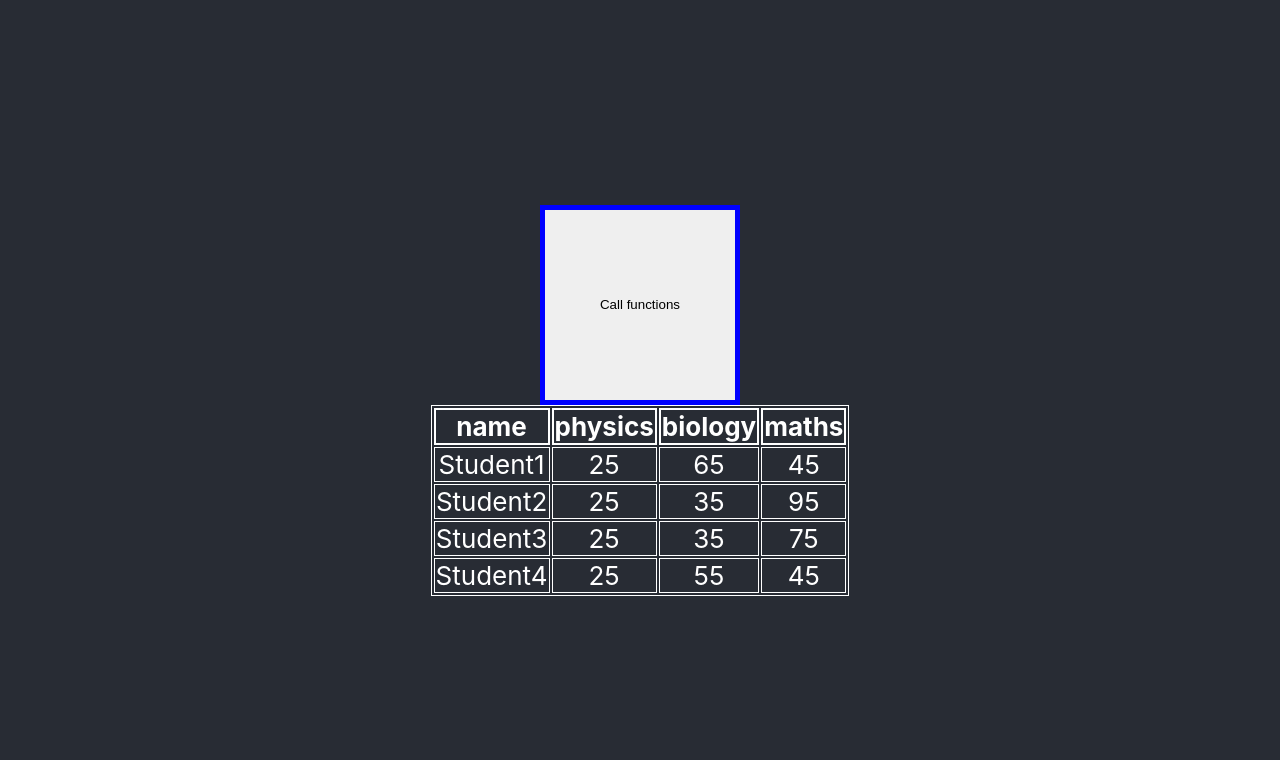
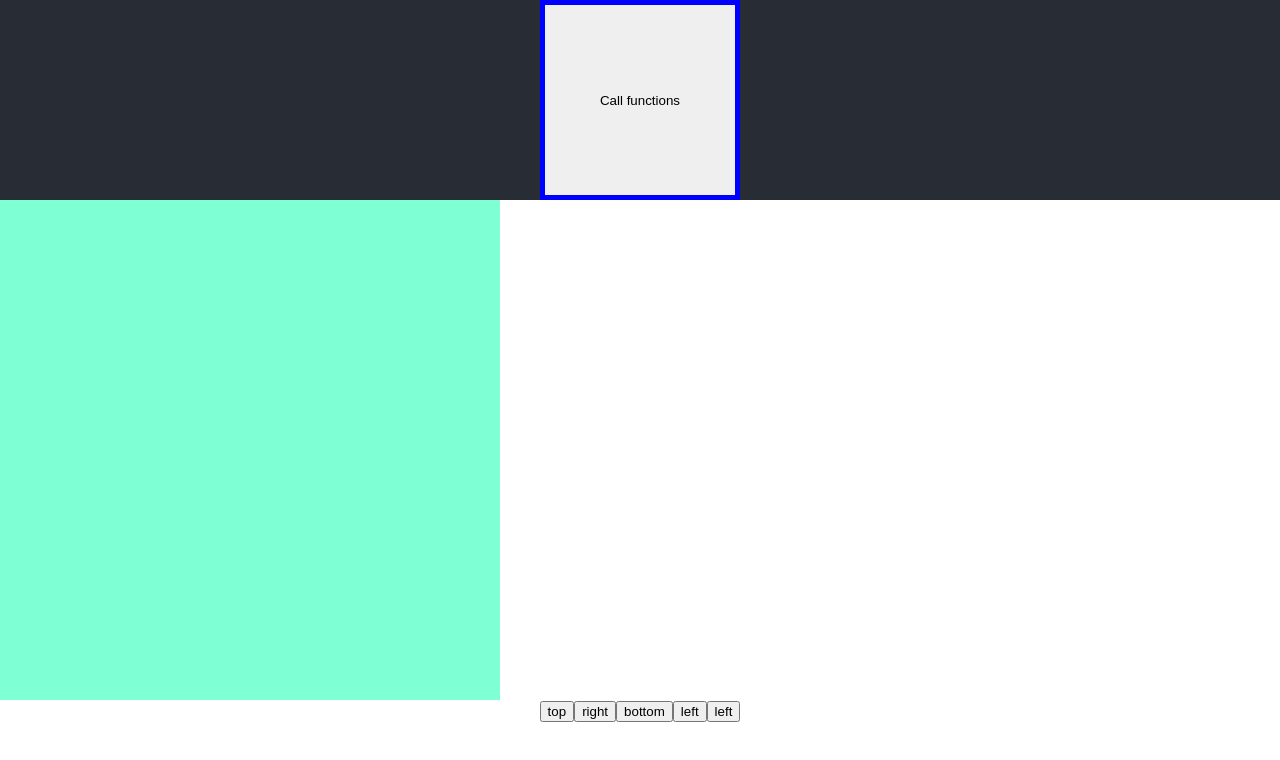
Before and after one commit to meetanshi089/react_learning, a React (Create React App) app: page / in a window 1280 px wide. Shown: the top 760 px of the page. Built offline with nearby package versions, Linux system fonts and the light colour scheme.

Commit message:
second commit-interconnected functional programming

```diff
--- a/package.json
+++ b/package.json
@@ -3,6 +3,10 @@
   "version": "0.1.0",
   "private": true,
   "dependencies": {
+    "@emotion/react": "^11.14.0",
+    "@emotion/styled": "^11.14.0",
+    "@mui/material": "^7.1.0",
+    "@mui/styled-engine-sc": "^7.1.0",
     "@testing-library/dom": "^10.4.0",
     "@testing-library/jest-dom": "^6.6.3",
     "@testing-library/react": "^16.3.0",
@@ -10,6 +14,7 @@
     "react": "^19.1.0",
     "react-dom": "^19.1.0",
     "react-scripts": "5.0.1",
+    "styled-components": "^6.1.18",
     "web-vitals": "^2.1.4"
   },
   "scripts": {
--- a/src/App.css
+++ b/src/App.css
@@ -15,7 +15,7 @@
 
 .App-header {
   background-color: #282c34;
-  min-height: 100vh;
+  min-height: 20vh;
   display: flex;
   flex-direction: column;
   align-items: center;
--- a/src/App.js
+++ b/src/App.js
@@ -2,6 +2,9 @@
 import "./App.css";
 import Learning from "./Learning";
 import StudentsData from "./StudentsData";
+import Practice from "./Practice";
+//import Buttons from "./Buttons";
+import SimplePaper from "./SimplePaper";
 
 function App() {
   //what is component?
@@ -120,13 +123,16 @@ function App() {
             Call functions{" "}
           </button>
           {/* <Learning /> */}
-          <StudentsData data={studentsData} />
+          {/*<StudentsData data={studentsData} />*/}
+          {/*<Practice />*/}
         </div>
         <div>
           {/* <Greetings /> */}
           {/* <Lesson status="Done" /> */}
         </div>
       </header>
+      <SimplePaper />
+      {/*<Buttons />*/}
     </div>
   );
   function Greetings() {
--- /dev/null
+++ b/src/Buttons.js
@@ -0,0 +1,44 @@
+import React, { useState } from "react";
+import Stack from "@mui/material/Stack";
+import Button from "@mui/material/Button";
+import ButtonGroup from "@mui/material/ButtonGroup";
+import SimplePopper from "./SimplePopper";
+
+const Buttons = () => {
+  return (
+    /*<Stack spacing={2} direction="row">
+      <Button variant="text" size="small" color="primary">
+        Button1
+      </Button>
+      <Button variant="contained">Button2</Button>
+      <Button variant="outlined">Button3</Button>
+      <Button href="#" target="_blank" variant="contained">
+        Link
+      </Button>
+      <Button
+        variant="outlined"
+        size="large"
+        color="secondary"
+        endIcon
+        onClick={() => alert("Button clicked!")}
+      >
+        Click
+      </Button>
+    </Stack>*/
+    <div>
+      {/*<SendIcon />*/}
+      <ButtonGroup variant="outlined" aria-label="Basic button group">
+        <Button>One</Button>
+        <Button>Two</Button>
+        <Button>Three</Button>
+      </ButtonGroup>
+      <ButtonGroup variant="text" aria-label="Basic button group">
+        <Button>One</Button>
+        <Button>Two</Button>
+        <Button>Three</Button>
+      </ButtonGroup>
+      <SimplePopper />
+    </div>
+  );
+};
+export default Buttons;
--- a/src/Learning.js
+++ b/src/Learning.js
@@ -32,7 +32,7 @@ const Learning = () => {
     if (state === 19) {
       setStyle({ ...style, backgroundColor: "green", borderRadius: "14px" });
     }
-    console.log("compomnent rendered");
+    console.log("component rendered");
   }, [state]);
 
   return (
--- /dev/null
+++ b/src/Practice.js
@@ -0,0 +1,35 @@
+import React, { useState, useEffect } from "react";
+const Practice = () => {
+  const state = useState(0);
+  const [count, setCount] = state;
+  const [text, setText] = useState("Practice component called.");
+  const [style, setStyle] = useState({
+    backgroundColor: "teal",
+    border: "2px double black",
+    borderRadius: "2px",
+  });
+  const onClick = () => {
+    setCount(count + 1);
+  };
+  useEffect(() => {
+    if (count === 3) {
+      setStyle({ ...style, backgroundColor: "blue", borderRadius: "6px" });
+    }
+    if (count === 3) {
+      setStyle({ ...style, backgroundColor: "blue", borderRadius: "6px" });
+    }
+  }, [count]);
+
+  return (
+    <div style={style}>
+      <div
+        style={{ height: "100px", width: "600px", color: "black" }}
+        onClick={onClick}
+      >
+        {text}
+      </div>
+    </div>
+  );
+};
+
+export default Practice;
--- /dev/null
+++ b/src/SimplePaper.css
@@ -0,0 +1,6 @@
+.simple-paper-custom {
+  position: relative;
+  width: 500px;
+  height: 500px;
+  background-color: aquamarine;
+}
--- /dev/null
+++ b/src/SimplePaper.js
@@ -0,0 +1,37 @@
+import { blue } from "@mui/material/colors";
+import Paper from "@mui/material/Paper";
+import Buttons from "./Buttons";
+import SimplePopper from "./SimplePopper";
+import "./SimplePaper.css";
+import { useEffect, useState } from "react";
+
+function SimplePaper() {
+  const [directions, setDirections] = useState({
+    top: 10,
+    right: 10,
+    bottom: 10,
+    left: 10,
+  });
+  const [btnText, setBtnText] = useState("");
+  const [show, setShow] = useState(false);
+
+  const onClick = (btn) => {
+    setDirections({ ...directions, [btn]: directions[btn] + 2 });
+
+    setBtnText(`${btn} clicked and moved ${btn}by ${directions[btn]}`);
+  };
+
+  return (
+    <>
+      <div className="simple-paper-custom">
+        <SimplePopper showPopup={show} directions={directions} data={btnText} />
+      </div>
+      <button onClick={() => onClick("top")}>top</button>
+      <button onClick={() => onClick("right")}>right</button>
+      <button onClick={() => onClick("bottom")}>bottom</button>
+      <button onClick={() => onClick("left")}>left</button>
+      <button onClick={() => setShow((prev) => !prev)}>left</button>
+    </>
+  );
+}
+export default SimplePaper;
--- /dev/null
+++ b/src/SimplePopper.css
@@ -0,0 +1,7 @@
+.pop-up-container {
+  position: absolute;
+  height: 250px;
+  width: 250px;
+  background-color: blue;
+  z-index: 1000;
+}
--- /dev/null
+++ b/src/SimplePopper.js
@@ -0,0 +1,25 @@
+import "./SimplePopper.css";
+const SimplePopper = ({
+  showPopup,
+  data = "Nothing set",
+  directions = { top: "10", bottom: "100", left: "10", right: "100" },
+}) => {
+  const { top, bottom, left, right } = directions;
+
+  return (
+    showPopup && (
+      <div
+        className="pop-up-container"
+        style={{
+          "margin-top": `${top}px`,
+          "margin-bottom": `${bottom}vh`,
+          "margin-left": `${left}px`,
+          "margin-right": `${right}vh`,
+        }}
+      >
+        <div className="pop-up">{data}</div>
+      </div>
+    )
+  );
+};
+export default SimplePopper;
```
Also changed, not shown: 1 other file (tests, documents, lock files or other folders).
